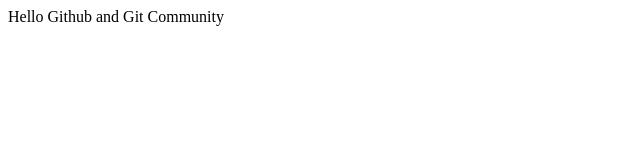
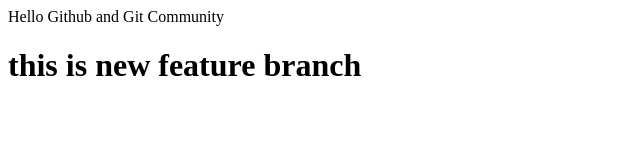
Before and after one commit to Smitpatel0409/newrepo, a plain HTML site: page index.html in a window 1280 px wide. Shown: the whole page, without its empty margins (0-640 px from the left). Drawn offline with Linux system fonts and the light colour scheme.

Commit message:
feature1

```diff
--- a/index.html
+++ b/index.html
@@ -1 +1,2 @@
 <p>Hello Github and Git Community</p>
+<h1>this is new feature branch</h1>
```
